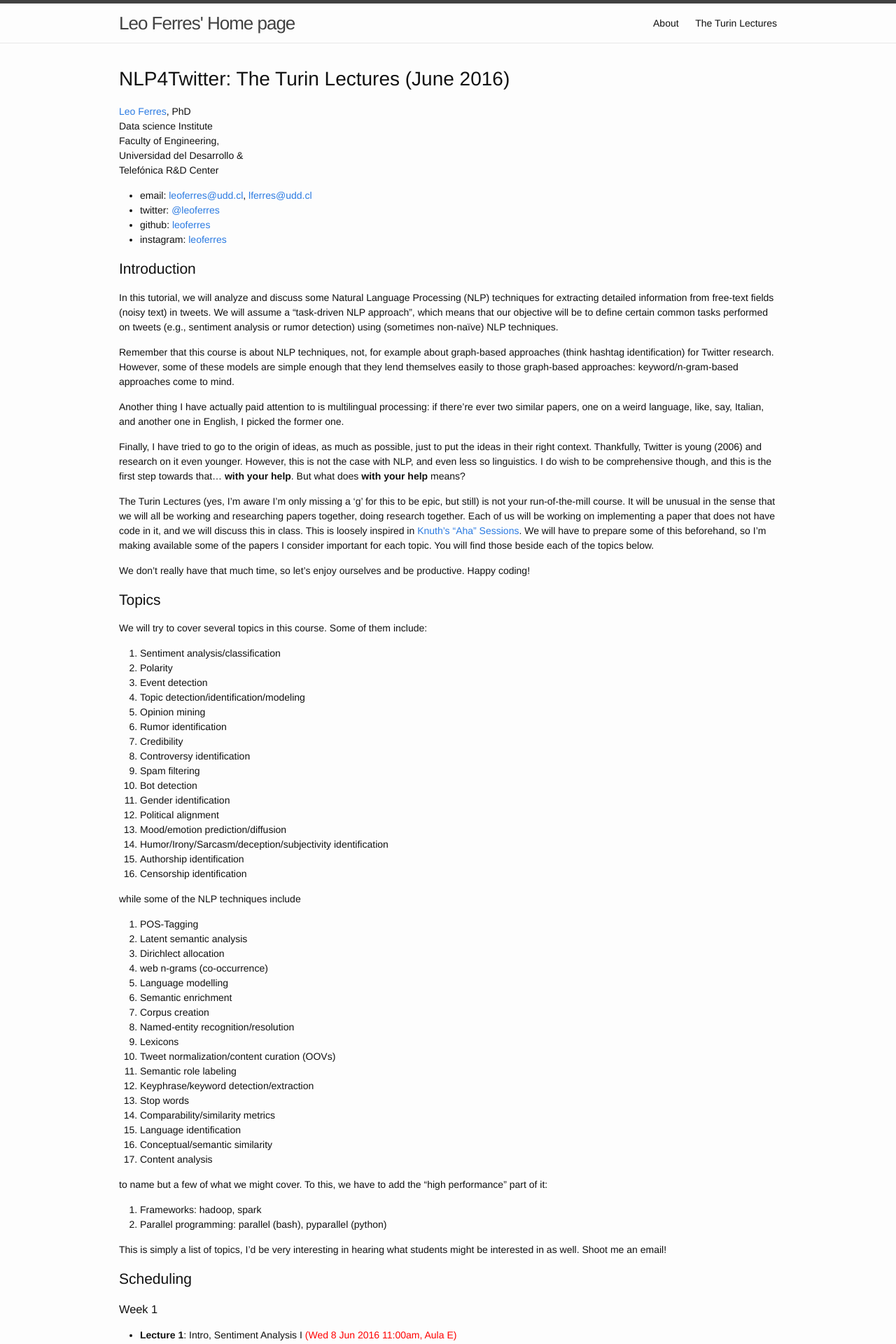
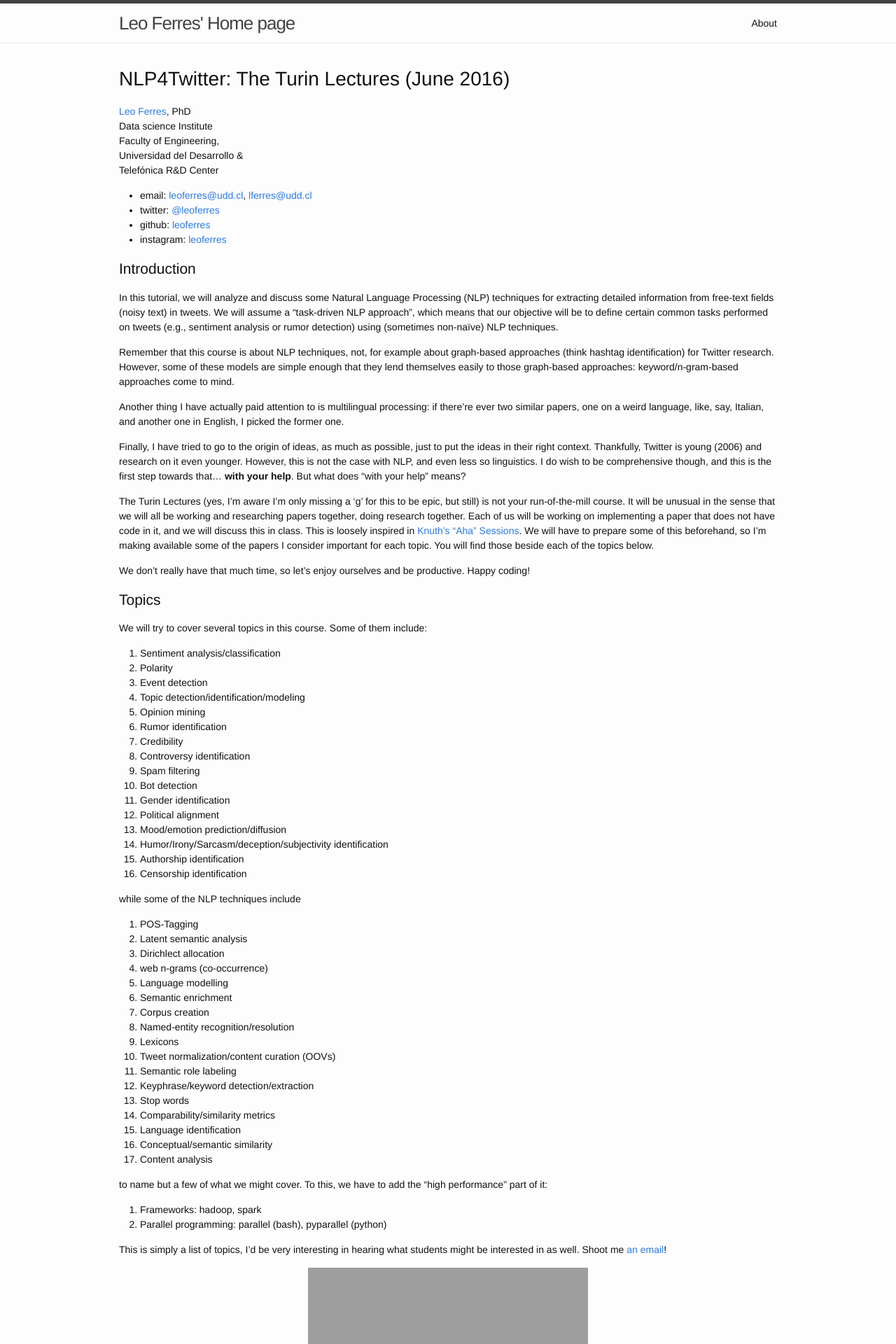
Before and after one commit to leoferres/leoferres.github.io, a Jekyll site: the page built from nlp.md, in a window 1280 px wide. Shown: the top 1920 px of the page at 70% size. Built offline with Jekyll 4.4.1, drawn with Linux system fonts in a browser that asks for light colours; some of the changed text lies outside the part shown.

Commit message:
fixed title problem, added wordcloud and image css/include

```diff
--- /dev/null
+++ b/_includes/image.html
@@ -0,0 +1,13 @@
+<!-- _includes/image.html -->
+<div class="image-wrapper" >
+    {% if include.url %}
+    <a href="{{ include.url }}" title="{{ include.title }}" target="_blank">
+    {% endif %}
+        <img src="{{ site.url }}/{{ include.img }}" alt="{{ include.title }}"/>
+    {% if include.url %}
+    </a>
+    {% endif %}
+    {% if include.caption %}
+        <p class="image-caption">{{ include.caption }}</p>
+    {% endif %}
+</div>
--- a/css/main.css
+++ b/css/main.css
@@ -463,3 +463,12 @@
     color: #008080; }
   .highlight .il {
     color: #099; }
+
+.image-wrapper {
+    text-align: center;
+
+    .image-caption {
+        color: $grey-color;
+        margin-top: $spacing-unit / 3;
+    }
+}
--- a/nlp.md
+++ b/nlp.md
@@ -1,6 +1,5 @@
 ---
 layout: default
-title: The Turin Lectures
 ---
 
 # NLP4Twitter: The Turin Lectures (June 2016)
@@ -29,7 +28,7 @@
 
 Another thing I have actually paid attention to is multilingual processing: if there're ever two similar papers, one on a weird language, like, say, Italian, and another one in English, I picked the former one.
 
-Finally, I have tried to go to the origin of ideas, as much as possible, just to put the ideas in their right context. Thankfully, Twitter is young (2006) and research on it even younger. However, this is not the case with NLP, and even less so linguistics. I do wish to be comprehensive though, and this is the first step towards that... **with your help**. But what does **with your help** means?
+Finally, I have tried to go to the origin of ideas, as much as possible, just to put the ideas in their right context. Thankfully, Twitter is young (2006) and research on it even younger. However, this is not the case with NLP, and even less so linguistics. I do wish to be comprehensive though, and this is the first step towards that... **with your help**. But what does "with your help" means?
 
 The Turin Lectures (yes, I'm aware I'm only missing a 'g' for this to be epic, but still) is not your run-of-the-mill course. It will be unusual in the sense that we will all be working and researching papers together, doing research together. Each of us will be working on implementing a paper that does not have code in it, and we will discuss this in class. This is loosely inspired in [Knuth's "Aha" Sessions](https://youtu.be/Lg5rrgIfWWg). We will have to prepare some of this beforehand, so I'm making available some of the papers I consider important for each topic. You will find those beside each of the topics below.
 
@@ -82,7 +81,13 @@
  1. Frameworks: hadoop, spark
  2. Parallel programming: parallel (bash), pyparallel (python)
 
-This is simply a list of topics, I'd be very interesting in hearing what students might be interested in as well. Shoot me an email!
+This is simply a list of topics, I'd be very interesting in hearing what students might be interested in as well. Shoot me [an email](emailto:lferres@udd.cl)!
+
+{% include image.html
+            img="./images/my_twitter_wordcloud.png"
+            title="test"
+            caption="Wordcloud of all the papers in the ACM DL with \"Twitter\" in the title." %}
+
 
 ## Scheduling
 
```
Also changed, not shown: 1 other file.
